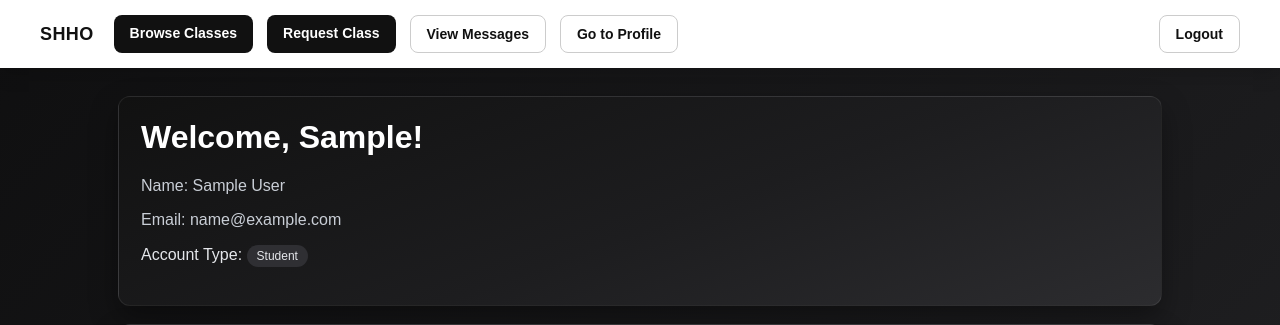
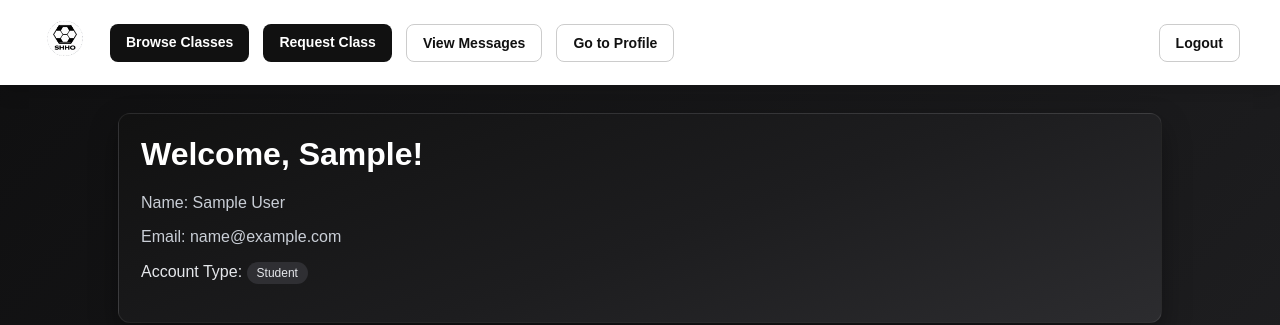
Before and after one commit to sidluthra1/djschedulerSHHO, a Django app: page / in a window 1280 px wide. Shown: the top 325 px of the page. Run offline with Django 5.2, Linux system fonts and the light colour scheme; the visitor is signed in with stand-in values (Sample User, id 1); data comes from the database, SQL or seed files in the repository; data that the repository does not hold is empty.

Commit message:
Replace SHHO text with logo image on post-login pages

```diff
--- a/lessonscheduler/templates/user_homepage.html
+++ b/lessonscheduler/templates/user_homepage.html
@@ -3,7 +3,7 @@
 # Generated with Copilot on March 29, 2026
 # Prompt: use one cohesive dashboard UI where both roles can use the calendar without duplicate separate interfaces
 -->
-
+{% load static %}
 <!DOCTYPE html>
 <html lang="en">
 <head>
@@ -393,7 +393,7 @@ body {
 <body>
 <div class="top-bar">
     <div class="nav-left">
-        <a href="{% url 'index' %}" class="brand-link">SHHO</a>
+        <a href="{% url 'index' %}" class="brand-link"><img src="{% static 'images/shhoLogo.png' %}" style="height:50px;width:50px;object-fit:contain;border-radius:8px;"></a>
         <div class="nav-buttons">
             {% if is_dj %}
             <a href="{% url 'lesson_create' %}" class="primary-btn">Post New Class</a>
--- a/users/templates/users/profile.html
+++ b/users/templates/users/profile.html
@@ -1,4 +1,4 @@
-
+{% load static %}
 <!DOCTYPE html>
 <html lang="en">
 <head>
@@ -166,7 +166,7 @@ audio {
 <body>
 <div class="top-bar">
     <div class="nav-left">
-        <a href="{% url 'index' %}" class="brand-link">SHHO</a>
+        <a href="{% url 'index' %}" class="brand-link"><img src="{% static 'images/shhoLogo.png' %}" style="height:50px;width:50px;object-fit:contain;border-radius:8px;"></a>
         <a href="{% url 'index' %}" class="secondary-btn">Back to Dashboard</a>
     </div>
     <form method="post" action="{% url 'account_logout' %}">
--- a/users/templates/users/public_profile.html
+++ b/users/templates/users/public_profile.html
@@ -1,3 +1,4 @@
+{% load static %}
 <!DOCTYPE html>
 <html lang="en">
 <head>
@@ -142,7 +143,7 @@ audio {
 <body>
 <div class="top-bar">
     <div class="nav-left">
-        <a href="{% url 'index' %}" class="brand-link">SHHO</a>
+        <a href="{% url 'index' %}" class="brand-link"><img src="{% static 'images/shhoLogo.png' %}" style="height:50px;width:50px;object-fit:contain;border-radius:8px;"></a>
         <a href="{% url 'profile' %}" class="secondary-btn">My Profile</a>
     </div>
 </div>
```
